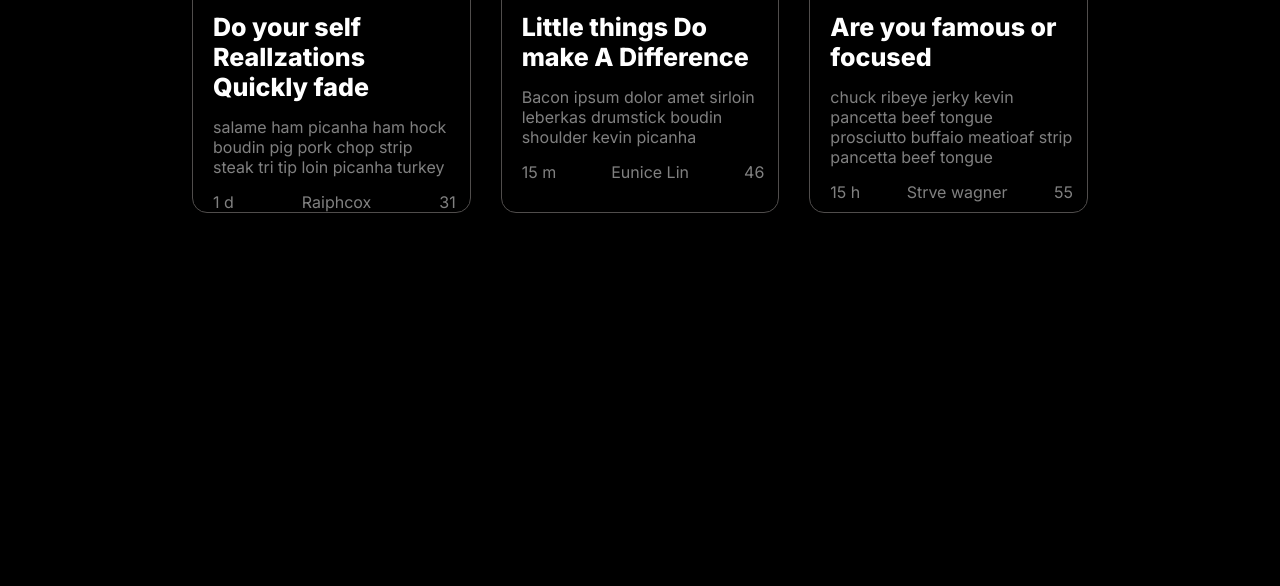
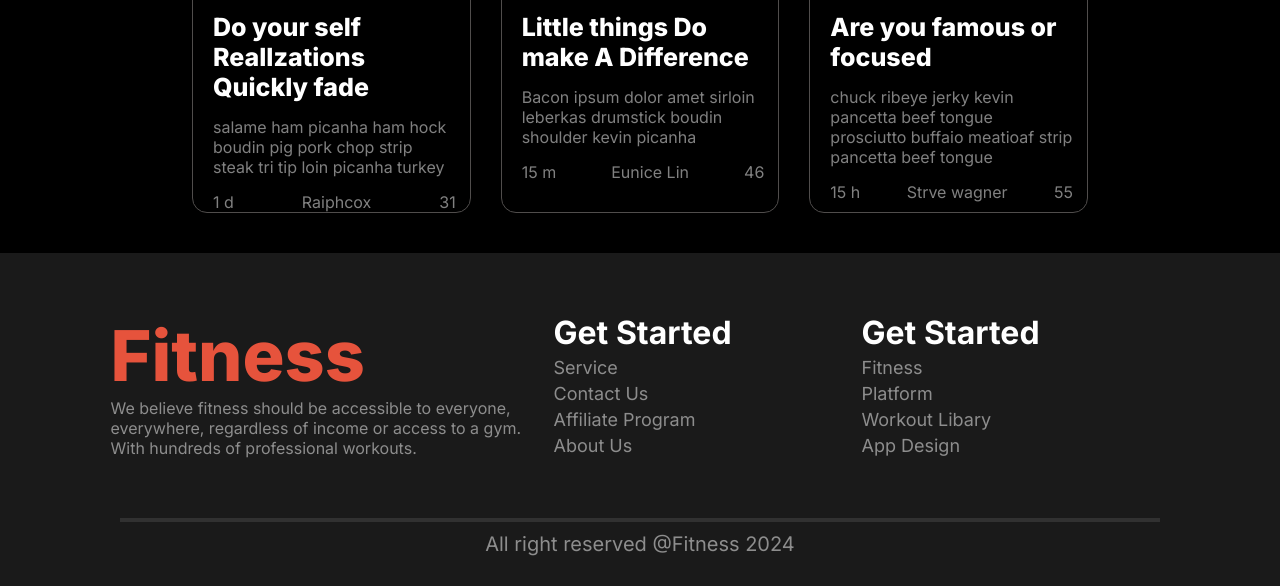
Before and after one commit to TanzidAnan/responsive-website-assignment, a plain HTML site: page index.html in a window 1280 px wide. Shown: the part 3439-4025 px from the top of the page. Before the commit the page ends 3692 px from the top, so only its background shows below. Drawn offline with Linux system fonts and the light colour scheme; a web font is replaced by a local one.

Commit message:
footer section done

```diff
--- a/css/style.css
+++ b/css/style.css
@@ -431,45 +431,116 @@ select {
 }
 
 /* latest-news style */
-.latest-news{
+.latest-news {
     display: grid;
-    grid-template-columns: repeat(3,1fr);
+    grid-template-columns: repeat(3, 1fr);
     width: 70%;
     margin: 0 auto;
     margin-top: 100px;
     gap: 30px;
     margin-bottom: 40px;
 }
-.latest-news img{
+
+.latest-news img {
     width: 100%;
     height: 30vh;
     border-radius: 15px;
 }
-.lastes-div{
-    border: .1px solid rgb(80, 77, 76);;
+
+.lastes-div {
+    border: .1px solid rgb(80, 77, 76);
+    ;
     border-radius: 15px;
 }
-.lastes-div h4{
+
+.lastes-div h4 {
     color: rgb(230, 83, 60);
     font-size: 12px;
     margin-top: 15px;
     margin-left: 20px;
     font-weight: 600;
 }
-.lastes-div h2{
+
+.lastes-div h2 {
     font-size: 25px;
     margin-top: 15px;
     margin-left: 20px;
     padding-right: 15px;
     font-weight: 800;
 }
-.lastes-div p{
+
+.lastes-div p {
     color: rgba(255, 255, 255, 0.5);
     margin-top: 15px;
     margin-left: 20px;
     padding-right: 14px;
 }
-.time-date{
+
+.time-date {
     display: flex;
     justify-content: space-between;
 }
+
+/* fooer section style */
+footer {
+    background: rgba(255, 255, 255, 0.1);
+}
+
+.footer-section {
+    width: 1059px;
+    margin: 0 auto;
+    display: grid;
+    grid-template-columns: repeat(3, 1fr);
+    padding: 60px 0px;
+}
+
+.fitness-div {
+    width: 443px;
+}
+
+.fitness-div h1 {
+    color: rgb(230, 83, 60);
+    font-size: 70px;
+    font-weight: 800;
+}
+
+.fitness-div p {
+    color: rgba(255, 255, 255, 0.5);
+    font-size: 16px;
+    font-weight: 400;
+}
+
+.fitness-div1 {
+    width: 181px;
+}
+
+.fitness-div1 h2 {
+    color: rgb(255, 255, 255);
+    font-size: 32px;
+    font-weight: 700;
+}
+
+.fitness-div1 p {
+    color: rgba(255, 255, 255, 0.5);
+    font-size: 18px;
+    font-weight: 400;
+    margin-top: 5px;
+}
+
+.copi {
+    width: 1040px;
+    margin: 0 auto;
+}
+
+.copi hr {
+    border: 2px solid rgba(255, 255, 255, 0.1);
+}
+
+.copi p {
+    text-align: center;
+    margin-top: 10px;
+    padding-bottom: 30px;
+    color: rgba(255, 255, 255, 0.5);
+    font-size: 20px;
+    font-weight: 400;
+}
--- a/index.html
+++ b/index.html
@@ -225,8 +225,8 @@
             </div>
         </section>
         <!-- Meet Our Team end -->
-         <!-- ============== -->
-         <section>
+        <!-- ============== -->
+        <section>
             <div class="latest-news">
                 <div class="lastes-div">
                     <img src="images/exercise4.png" alt="">
@@ -254,7 +254,8 @@
                     <img src="images/exercise6.jpg" alt="">
                     <h4>POWERLIFTING</h4>
                     <h2>Are you famous or focused</h2>
-                    <p>chuck ribeye jerky kevin pancetta beef tongue prosciutto buffaio meatioaf strip pancetta beef tongue</p>
+                    <p>chuck ribeye jerky kevin pancetta beef tongue prosciutto buffaio meatioaf strip pancetta beef
+                        tongue</p>
                     <div class="time-date">
                         <p>15 h</p>
                         <p>Strve wagner</p>
@@ -263,7 +264,35 @@
                 </div>
             </div>
         </section>
-
+        <!-- footer section state -->
+        <footer>
+            <div class="footer-section">
+                <div class="fitness-div">
+                    <h1>Fitness</h1>
+                    <p>We believe fitness should be accessible to everyone, everywhere, regardless of income or access
+                        to a gym. With hundreds of professional workouts.</p>
+                </div>
+                <div class="fitness-div1">
+                    <h2>Get Started</h2>
+                    <p>Service</p>
+                    <p>Contact Us</p>
+                    <p>Affiliate Program</p>
+                    <p>About Us</p>
+                </div>
+                <div class="fitness-div1">
+                    <h2>Get Started</h2>
+                    <p>Fitness</p>
+                    <p>Platform</p>
+                    <p>Workout Libary</p>
+                    <p>App Design</p>
+                </div>
+            </div>
+            <div class="copi">
+                <hr>
+                <p>All right reserved @Fitness 2024</p>
+            </div>
+        </footer>
+        <!-- footer section end -->
 </body>
 
 </html>
```
